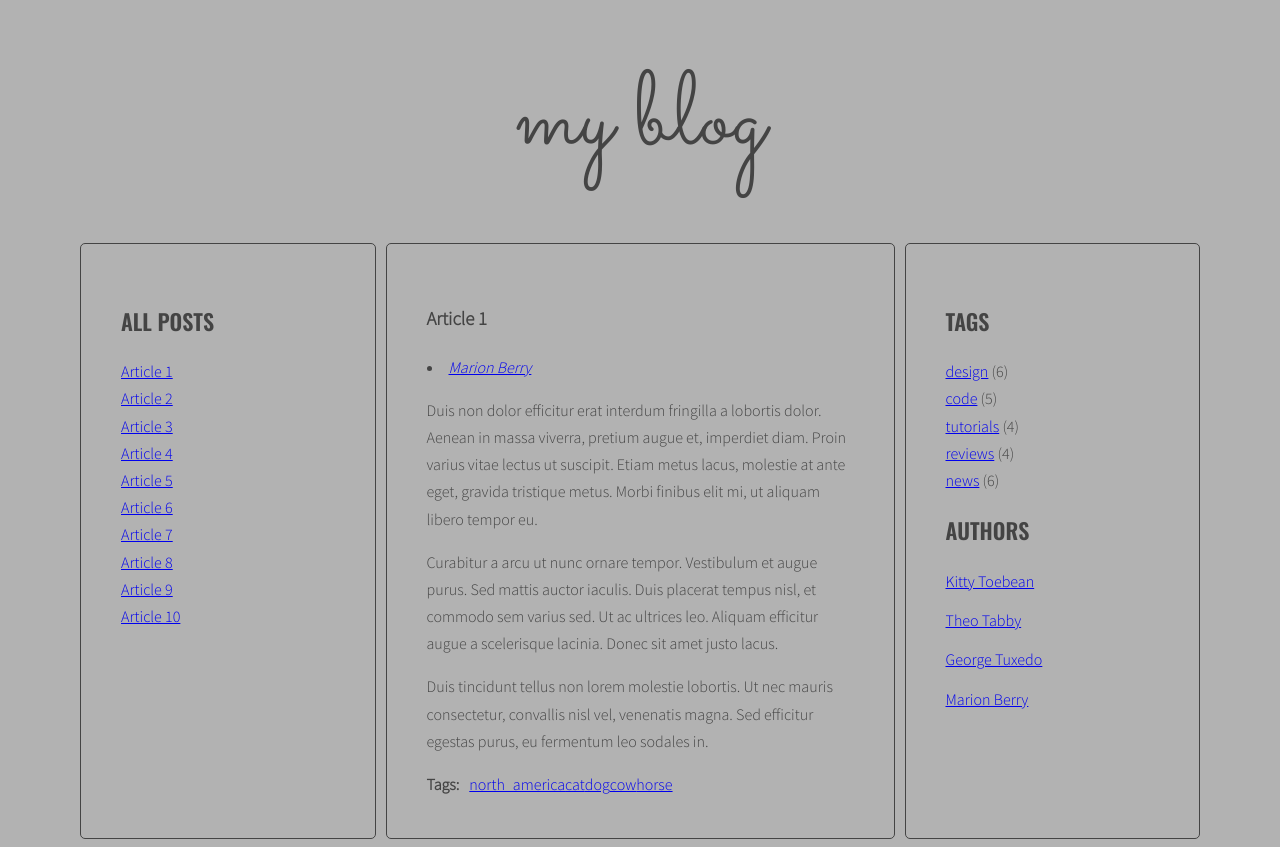
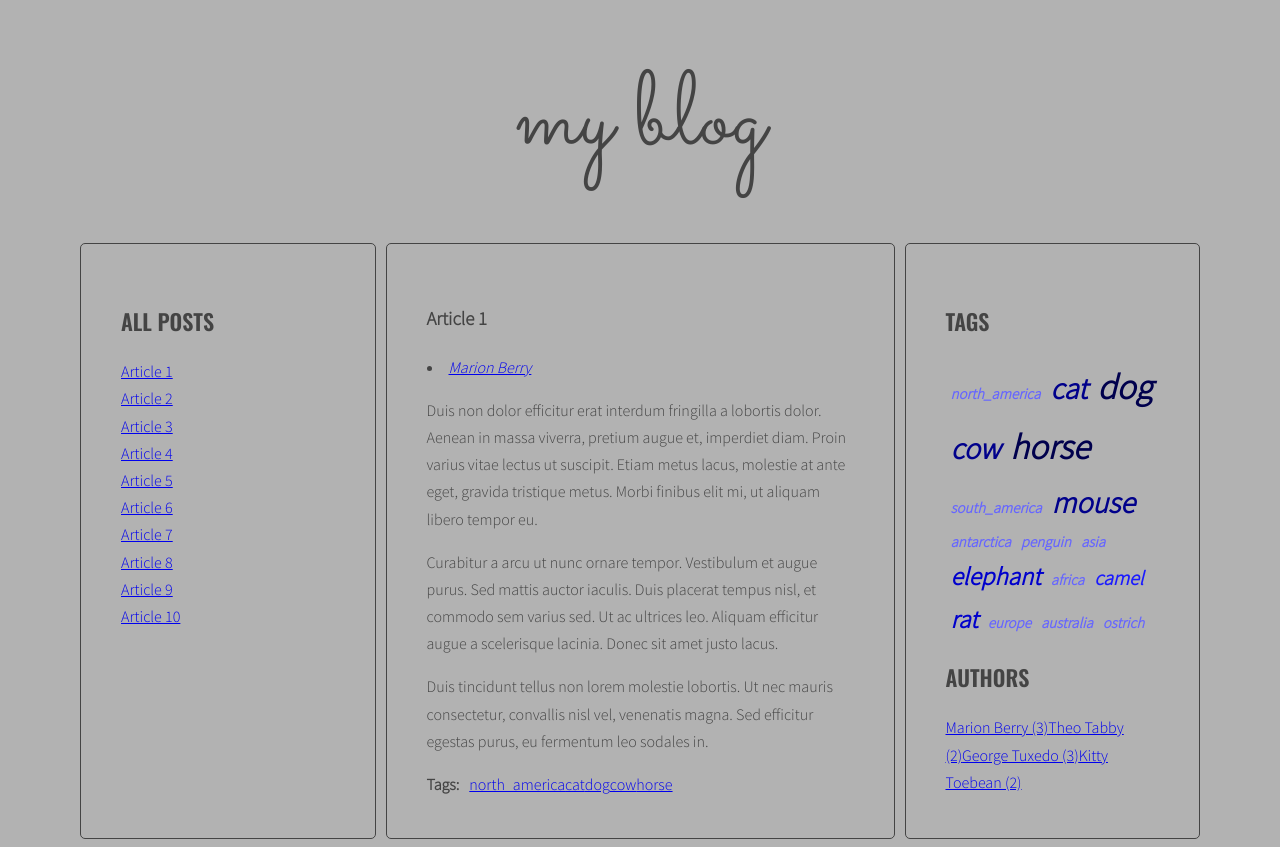
Before and after one commit to Zyar3k/javascript-blog, a website: page index.html in a window 1280 px wide. Drawn offline with nearby package versions, Linux system fonts and the light colour scheme.

Commit message:
Add tags cloud & authors list

```diff
--- a/index.html
+++ b/index.html
@@ -192,34 +192,11 @@
       <aside class="sidebar">
         <h2 class="section-title">Tags</h2>
         <ul class="list tags">
-          <li><a href="#">design</a> <span>(6)</span></li>
-          <li><a href="#">code</a> <span>(5)</span></li>
-          <li><a href="#">tutorials</a> <span>(4)</span></li>
-          <li><a href="#">reviews</a> <span>(4)</span></li>
-          <li><a href="#">news</a> <span>(6)</span></li>
+
         </ul>
         <h2 class="section-title">Authors</h2>
         <ul class="list authors">
-          <li>
-            <a href="#">
-              <span class="author-name">Kitty Toebean</span>
-            </a>
-          </li>
-          <li>
-            <a href="#">
-              <span class="author-name">Theo Tabby</span>
-            </a>
-          </li>
-          <li>
-            <a href="#">
-              <span class="author-name">George Tuxedo</span>
-            </a>
-          </li>
-          <li>
-            <a href="#">
-              <span class="author-name">Marion Berry</span>
-            </a>
-          </li>
+
         </ul>
       </aside>
     </main>
--- a/js/script.js
+++ b/js/script.js
@@ -9,159 +9,198 @@ const titleClickHandler = function(event){
   }
 
   clickedElement.classList.add('active');
-                                                          //console.log('clickedElement:', clickedElement);
+
   const activeArticles = document.querySelectorAll('.posts article.active');
   for(let activeArticle of activeArticles){
     activeArticle.classList.remove('active');
   }
-                                                          //console.log('.posts article.active: ', activeArticles)
+
   const articleSelector = clickedElement.getAttribute('href');
-                                                          //console.log('efekt', articleSelector);
+
   const targetArticle = document.querySelector(articleSelector);
-                                                          //console.log('targetArticle', targetArticle);
 
   targetArticle.classList.add('active');
 };
-
 
 
 const optArticleSelector = '.post',
   optTitleSelector = '.post-title',
   optTitleListSelector = '.titles',
   optArticleTagsSelector = '.post-tags .list',
-  optArticleAuthorSelector = '.post-author';
+  optArticleAuthorSelector = '.post-author',
+  optTagsListSelector = '.tags.list',
+  optCloudClassCount =5,
+  optCloudClassPrefix = 'tag-size-',
+  optAuthorsListSelector = '.authors.list';
+
 
 
 function generateTitleLinks(customSelector = ''){
+
   let html = '';
-                                                          /*  remove contents of titleList */
+
   const titleList = document.querySelector(optTitleListSelector);
-                                                          //console.log(titleList);
-                                                          /* for each article */
+
   const articles = document.querySelectorAll(optArticleSelector + customSelector);
-                                                          //console.log('artykuly', articles);
-                                                          /* find the title element */
+
   for(let article of articles){
     article.classList.contains('id');
-                                                            //console.log('artykul', article)
-                                                            /* get the article id */
+
     const articleId = article.getAttribute('id');
-                                                            /* get the title from the title element */
+
     const articleTitle = article.querySelector(optTitleSelector).innerHTML;
-                                                            //console.log(articleTitle);
-                                                            /* create HTML of the link */
+
     let linkHTML = '<li><a href="#' + articleId + '"><span>' + articleTitle + '</span></a></li>';
-                                                            //console.log(linkHTML);
+
     titleList.innerHTML = titleList.innerHTML + linkHTML;
-                                                            //console.log(titleList.innerHTML);
-                                                            /* insert link into titleList */
+
     html = html + linkHTML;
-                                                            //console.log(html);
   }
+
   titleList.innerHTML = html;
+
   const links = document.querySelectorAll('.titles a');
-                                                          //console.log(links);
+
   for(let link of links){
     link.addEventListener('click', titleClickHandler);
   }
 }
 generateTitleLinks();
 
-//////////------------------------------------------//////////
+
+
+function calculateTagsParams(tags){
+
+  const tagsParams = {'max': 0, 'min': 999999};
+
+  for(let tag in tags){
+    if(tagsParams.max < tags[tag]){
+      tagsParams.max = tags[tag];
+    }
+    if(tagsParams.min > tags[tag]){
+      tagsParams.min = tags[tag];
+    }
+  }
+
+  return tagsParams;
+}
+
+function calculateTagClass(count, params){
+  const normalizedCount = count - params.min;
+
+  const normalizedMax = params.max - params.min;
+
+  const percentage = normalizedCount / normalizedMax;
+
+  const classNumber = Math.floor( percentage * (optCloudClassCount - 1) + 1 );
+
+  const tagClass = optCloudClassPrefix + classNumber;
+
+  return tagClass;
+}
+
+
 
 function generateTags(){
 
-                                                          /* [DONE] find all articles */
+  let allTags = {};
+
   const articles = document.querySelectorAll(optArticleSelector);
-                                                          //console.log(articles);
 
-                                                          /* [DONE] START LOOP: for every article: */
   for(let article of articles){
-                                                            //console.log(article);
-                                                            /* [DONE] find tags wrapper */
+
     const tagWrapper = article.querySelector(optArticleTagsSelector);
-                                                            //console.log(tagWrapper);
-                                                            /* make html variable with empty string */
+
     let html = '';
-                                                            /* [DONE] get tags from data-tags attribute */
+
     const articleTags = article.getAttribute('data-tags');
-                                                            //console.log('tagi:', articleTags);
-                                                            /* split tags into array */
+
     const articleTagsArray = articleTags.split(' ');
-                                                            //console.log('podzielone tagi: ', articleTagsArray);
-                                                            /* START LOOP: for each `tag` */
+
     for(let tag of articleTagsArray){
-                                                              //console.log('pojedynczy tag: ', tag);
-                                                              /* generate HTML of the link */
+
       let linkHTML = '<li><a href="#tag-' + tag + '">' + tag + '</a></li>';
-                                                              //console.log(linkHTML);
-                                                              /* add generated code to html variable */
+
       html = html + linkHTML;
-                                                              //console.log('pojedynczy html: ', html);
-                                                            /* END LOOP: for each tag */
-    };
+
+      if(!allTags.hasOwnProperty(tag)){
+
+        allTags[tag] = 1;
+      } else{
+        allTags[tag]++;
+      }
+    }
     tagWrapper.innerHTML = html;
-    //console.log(tagWrapper);
-                                                            /* insert HTML of all the links into the tags wrapper */
-                                                            /* END LOOP: for every article: */
-    //CHYBA DZIAŁA
+
+    const tagList = document.querySelector('.tags');
+
+    const tagsParams = calculateTagsParams(allTags);
+
+    let allTagsHTML = '';
+
+    for(let tag in allTags){
+
+      const tagLinkHTML ='<a class="' + calculateTagClass(allTags[tag], tagsParams) + '" href="#tag-' + tag + '" >' + tag + '</a>';
+
+      allTagsHTML += tagLinkHTML;
+
+    }
+
+    tagList.innerHTML = allTagsHTML;
   }
 }
 generateTags();
 
+
+
 function tagClickHandler(event){
-                                                          /*[DONE] prevent default action for this event */
+
   event.preventDefault();
-                                                          /* [DONE] make new constant named "clickedElement" and give it the value of "this" */
+
   const clickedElement = this;
-                                                          /* [DONE] make a new constant "href" and read the attribute "href" of the clicked element */
+
   const href = clickedElement.getAttribute('href');
-  //console.log(href)
-                                                          /*[DONE] make a new constant "tag" and extract tag from the "href" constant */
+
   const tag = href.replace('#tag-', '');
-  //console.log(tag)
-                                                          /* find all tag links with class active */
+
   const activeTagLinks = document.querySelectorAll('a.active[href^="#tag-"]');
-                                           /* START LOOP: for each active tag link */
+
   for(let activeTagLink of activeTagLinks){
-                                                          /* remove class active */
-    activeTagLink.classList.remove('active')
-  };
-                                                          /* END LOOP: for each active tag link */
-                                                          /* find all tag links with "href" attribute equal to the "href" constant */
-  const hrefTagLinks = document.querySelectorAll('a[href="' + href + '"]');
-  //console.log(hrefTagLinks)
-                                                          /* START LOOP: for each found tag link */
-    for(let hrefTagLink of hrefTagLinks){
-                                                          /* add class active */
-      hrefTagLink.classList.add('active')
-      console.log(hrefTagLink)
-    };
-                                                          /* END LOOP: for each found tag link */
-                                                          /* execute function "generateTitleLinks" with article selector as argument */
-  generateTitleLinks('[data-tags~="' + tag + '"]');
-    console.log(generateTitleLinks)
+
+    activeTagLink.classList.remove('active');
   }
 
+  const hrefTagLinks = document.querySelectorAll('a[href="' + href + '"]');
+
+  for(let hrefTagLink of hrefTagLinks){
+
+    hrefTagLink.classList.add('active');
+
+  }
+
+  generateTitleLinks('[data-tags~="' + tag + '"]');
+
+}
+
+
+
 function addClickListenersToTags(){
-                                                          /* find all links to tags */
+
   const allTagLinks = document.querySelectorAll('a[href^="#tag-"]');
-  //console.log(allTagLinks)
-                                                          /* START LOOP: for each link */
+
   for(let allTagLink of allTagLinks){
-                                                          /* add tagClickHandler as event listener for that link */
+
     allTagLink.addEventListener('click', tagClickHandler);
-    //console.log(allTagLink)
-                                                          /* END LOOP: for each link */
+
   }
 
 }
-addClickListenersToTags()
+addClickListenersToTags();
 
-//////////------------------------------------------//////////
 
 
 function generateAuthors(){
+  let allAuthors = {};
 
   const articles = document.querySelectorAll(optArticleSelector);
 
@@ -173,15 +212,35 @@ function generateAuthors(){
 
     const authorNames = article.getAttribute('data-author');
 
-      let linkHTML = '<li><a href="by ' + authorNames + '">' + authorNames + '</a></li>';
-      //console.log(linkHTML);
+    let linkHTML = '<li><a href="#by ' + authorNames + '">' + authorNames + '</a></li>';
+
     html = html + linkHTML;
-      //console.log(html)
+
+    if(!allAuthors.hasOwnProperty(authorNames)){
+      allAuthors[authorNames] = 1;
+    } else {
+      allAuthors[authorNames]++;
+    }
     authorWrapper.innerHTML = html;
   }
+
+  const authorList = document.querySelector('.authors');
+
+  let allAuthorsHTML = '';
+
+  for(let authorName in allAuthors){
+
+    const authorNameLinkHTML = '<a href="#by ' + authorName + '">' + authorName +  " " + '(' + allAuthors[authorName] + ')' + '</a>';
+
+    allAuthorsHTML += authorNameLinkHTML;
+
   }
 
+  authorList.innerHTML = allAuthorsHTML;
+}
 generateAuthors();
+
+
 
 function authorClickHandler(event){
 
@@ -190,12 +249,10 @@ function authorClickHandler(event){
   const clickedElement = this;
 
   const href = clickedElement.getAttribute('href');
-  //console.log(href);
 
-  const author = href.replace('by', '');
-  //console.log(author);
+  const author = href.replace('#by', '');
 
-  const activeAuthorLinks = document.querySelectorAll('a.active[href^="by "]');
+  const activeAuthorLinks = document.querySelectorAll('a.active[href^="#by "]');
 
   for(let activeAuthorLink of activeAuthorLinks){
 
@@ -204,27 +261,26 @@ function authorClickHandler(event){
   }
 
   const hrefAuthorLinks = document.querySelectorAll('a[href="' + href + '"]');
-  //console.log(hrefAuthorLinks);
 
   for(let hrefAuthorLink of hrefAuthorLinks){
 
     hrefAuthorLink.classList.add('active');
-    //console.log(hrefAuthorLink);
-  };
 
+  }
   generateTitleLinks('[data-author="' + author + '"]');
   console.log(generateTitleLinks);
 }
 
+
+
 function addClickListenersToAuthors(){
 
-  const allAuthorsLinks = document.querySelectorAll('a[href^="by "]');
-  //console.log(allAuthorsLinks);
+  const allAuthorsLinks = document.querySelectorAll('a[href^="#by "]');
 
   for(let allAuthorLink of allAuthorsLinks){
 
     allAuthorLink.addEventListener('click', authorClickHandler);
-    //console.log(allAuthorLink);
+
 
   }
 }
--- a/sass/style.scss
+++ b/sass/style.scss
@@ -8,6 +8,7 @@ $color-dark: #444;
 $font-logo: 'Sacramento', cursive;
 $font-header: 'Oswald', sans-serif;
 $font-text: 'Source Sans Pro', sans-serif;
+
 
 /* Global */
 
@@ -122,3 +123,37 @@ body {
     margin: 0 10px 0 0;
   }
 }
+
+/* Tags cloud */
+
+.tags {
+  a{
+
+  display: inline-flex;
+  margin: 0 5px;
+  text-decoration: none;
+  font-style: italic;
+  font-weight: bold;
+  }
+}
+
+.tag-size-1 {
+  font-size: 15px;
+  color: #6666ff;
+}
+.tag-size-2 {
+  font-size: 20px;
+  color: #1a1aff;
+}
+.tag-size-3 {
+  font-size: 25px;
+  color: #0000cc;
+}
+.tag-size-4 {
+  font-size: 30px;
+  color: #00008b;
+}
+.tag-size-5 {
+  font-size: 35px;
+  color: #00004d;
+}
```
Also changed, not shown: css/style.css, 1 other file. Lines whose indentation alone changed are shown as unchanged.
